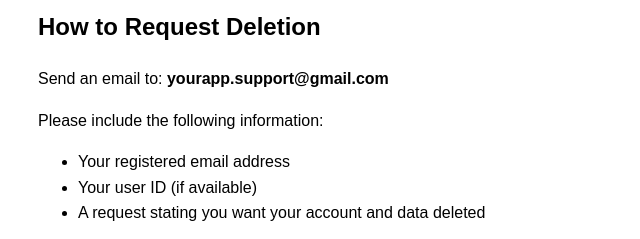
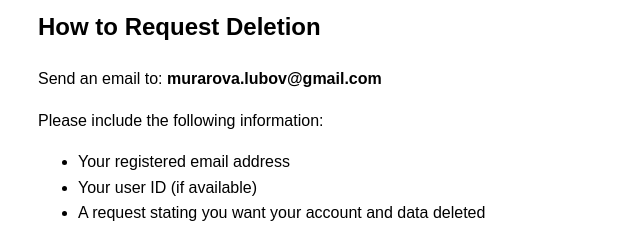
Before and after one commit to murarova/delete-account-page, a plain HTML site: page index.html in a window 1280 px wide. Shown: the part 176-415 px from the top of the page, 252-892 px from the left. Drawn offline with Linux system fonts and the light colour scheme.

Commit message:
Update index.html

```diff
--- a/index.html
+++ b/index.html
@@ -17,7 +17,7 @@
 <p>If you would like to delete your account and all associated data, please submit a request using the instructions below.</p>
 
 <h2>How to Request Deletion</h2>
-<p>Send an email to: <strong>yourapp.support@gmail.com</strong></p>
+<p>Send an email to: <strong>murarova.lubov@gmail.com</strong></p>
 
 <p>Please include the following information:</p>
 <ul>
```
